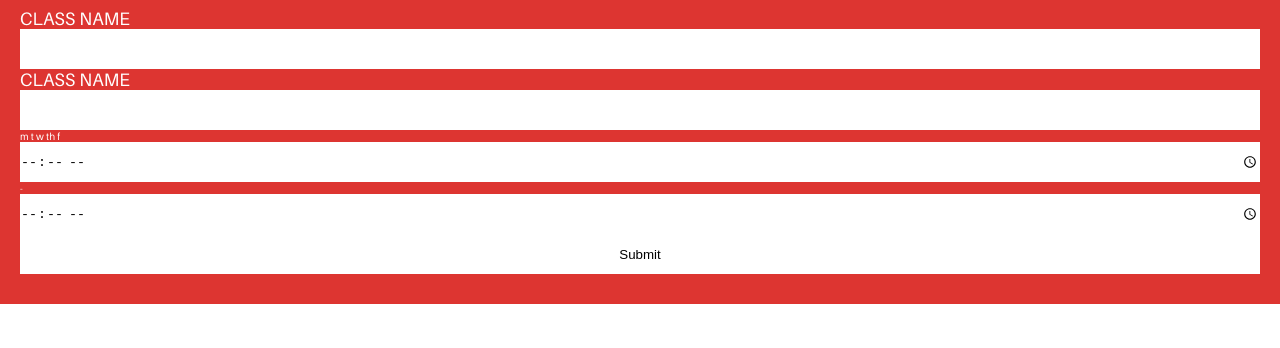
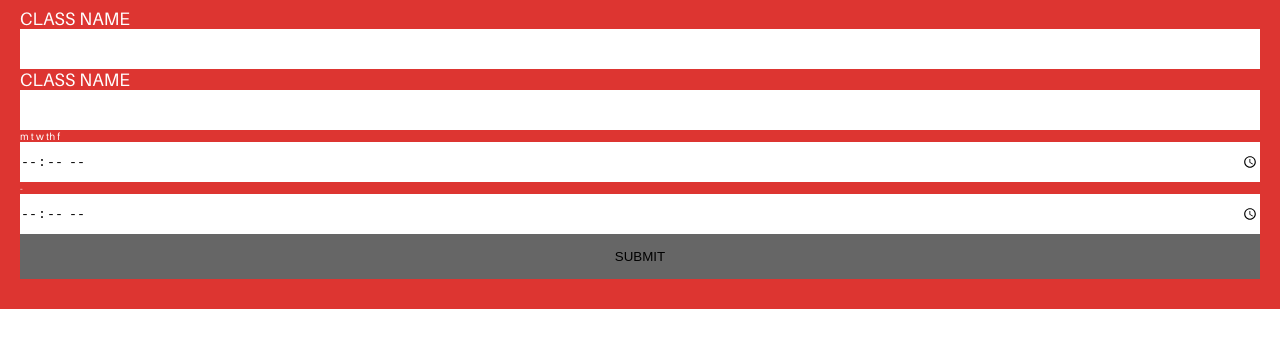
Before and after one commit to drewhan90/vanartsScheduler, a plain HTML site: page addClass.html in a window 1280 px wide. Shown: the part 108-456 px from the top of the page. Drawn offline with Linux system fonts and the light colour scheme.

Commit message:
initial setup

```diff
--- a/addClass.html
+++ b/addClass.html
@@ -30,7 +30,7 @@
                     -
                     <input type="time" name="endTime"/>
                 </div>
-                <input type="submit" class="submit" name="submit" placeholder="add class"/>
+                <input type="submit" class="submit btn-primary" name="submit" placeholder="add class"/>
             </form>
         </section>
     </body>
```
Also changed, not shown: 1 other file.
